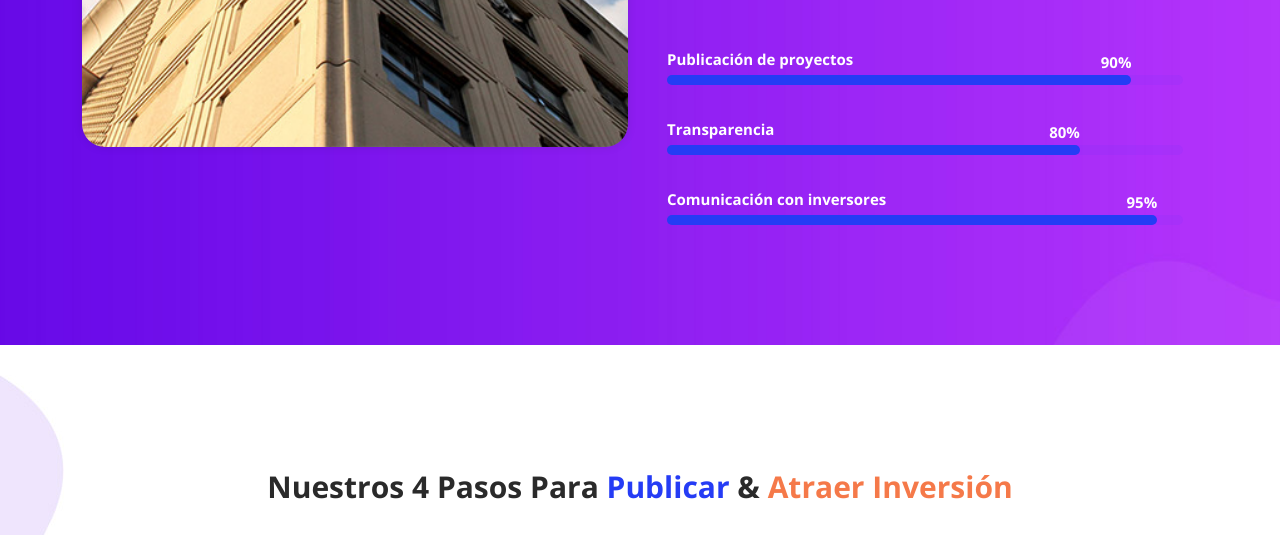
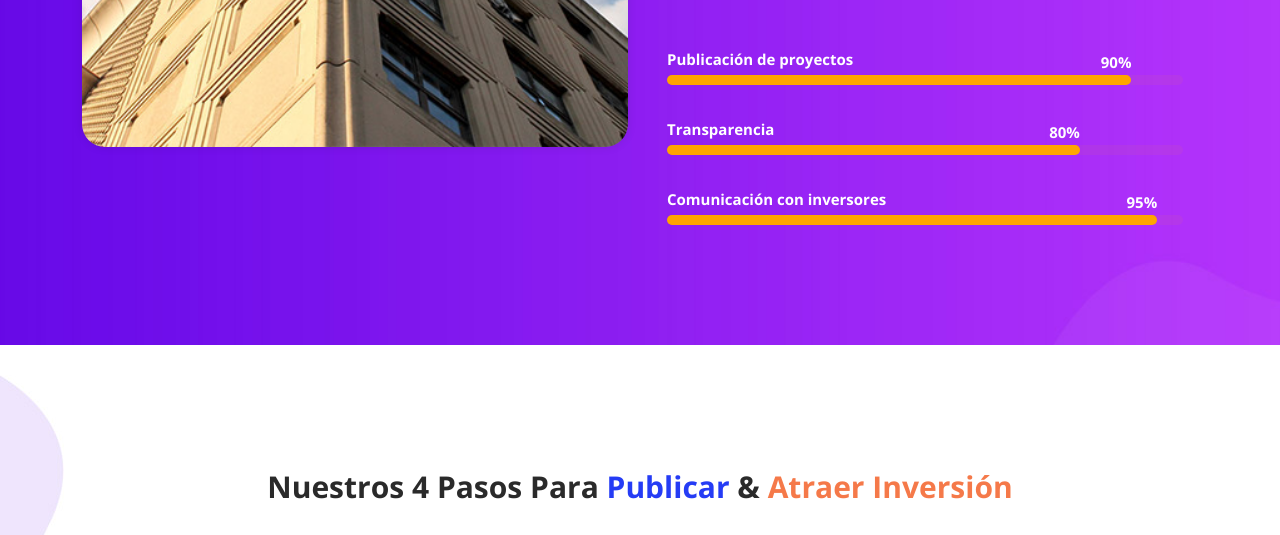
Before and after one commit to CarlosJ204/S.D, a plain HTML site: page about.html in a window 1280 px wide. Shown: the part 1170-1705 px from the top of the page. Drawn offline with nearby package versions, Linux system fonts and the light colour scheme.

Commit message:
feat: update about page progress bar color

```diff
--- a/assets/css/templatemo-tale-seo-agency.css
+++ b/assets/css/templatemo-tale-seo-agency.css
@@ -1839,7 +1839,7 @@ Infos Style
 .video-info .skill-slide {
   position: relative;
   width: 100%;
-  background-color: rgba(37,60,245,0.06);
+  background-color: rgba(255,165,0,0.06);
   height: 10px;
   border-radius: 5px;
   margin-bottom: 60px;
@@ -1847,7 +1847,7 @@ Infos Style
 
 .video-info .skill-slide .fill {
   height: 10px;
-  background-color: #253CF5;
+  background-color: #FFA500;
   border-radius: 5px;
 }
 
```
